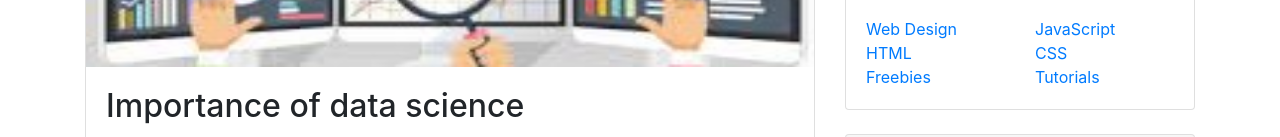
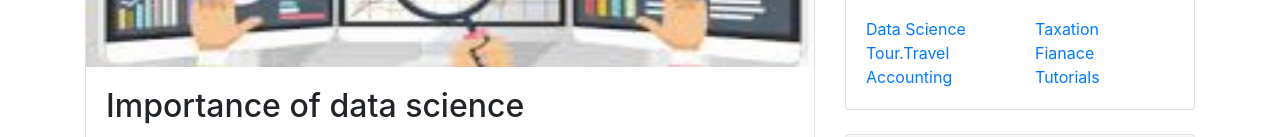
Before and after one commit to masrulmollah/Myblogs, a website: page index.html in a window 1280 px wide. Shown: the part 286-423 px from the top of the page. Drawn offline with Linux system fonts and the light colour scheme.

Commit message:
Update index.html

```diff
--- a/index.html
+++ b/index.html
@@ -138,23 +138,23 @@
               <div class="col-lg-6">
                 <ul class="list-unstyled mb-0">
                   <li>
-                    <a href="#">Web Design</a>
+                    <a href="#">Data Science</a>
                   </li>
                   <li>
-                    <a href="#">HTML</a>
+                    <a href="#">Tour.Travel</a>
                   </li>
                   <li>
-                    <a href="#">Freebies</a>
+                    <a href="#">Accounting</a>
                   </li>
                 </ul>
               </div>
               <div class="col-lg-6">
                 <ul class="list-unstyled mb-0">
                   <li>
-                    <a href="#">JavaScript</a>
+                    <a href="#">Taxation</a>
                   </li>
                   <li>
-                    <a href="#">CSS</a>
+                    <a href="#">Fianace</a>
                   </li>
                   <li>
                     <a href="#">Tutorials</a>
@@ -184,7 +184,7 @@
   <!-- Footer -->
   <footer class="py-5 bg-dark">
     <div class="container">
-      <p class="m-0 text-center text-white">Copyright &copy; Your Website 2020</p>
+      <p class="m-0 text-center text-white">Copyright &copy; MasrulMollah 2021</p>
     </div>
     <!-- /.container -->
   </footer>
```
